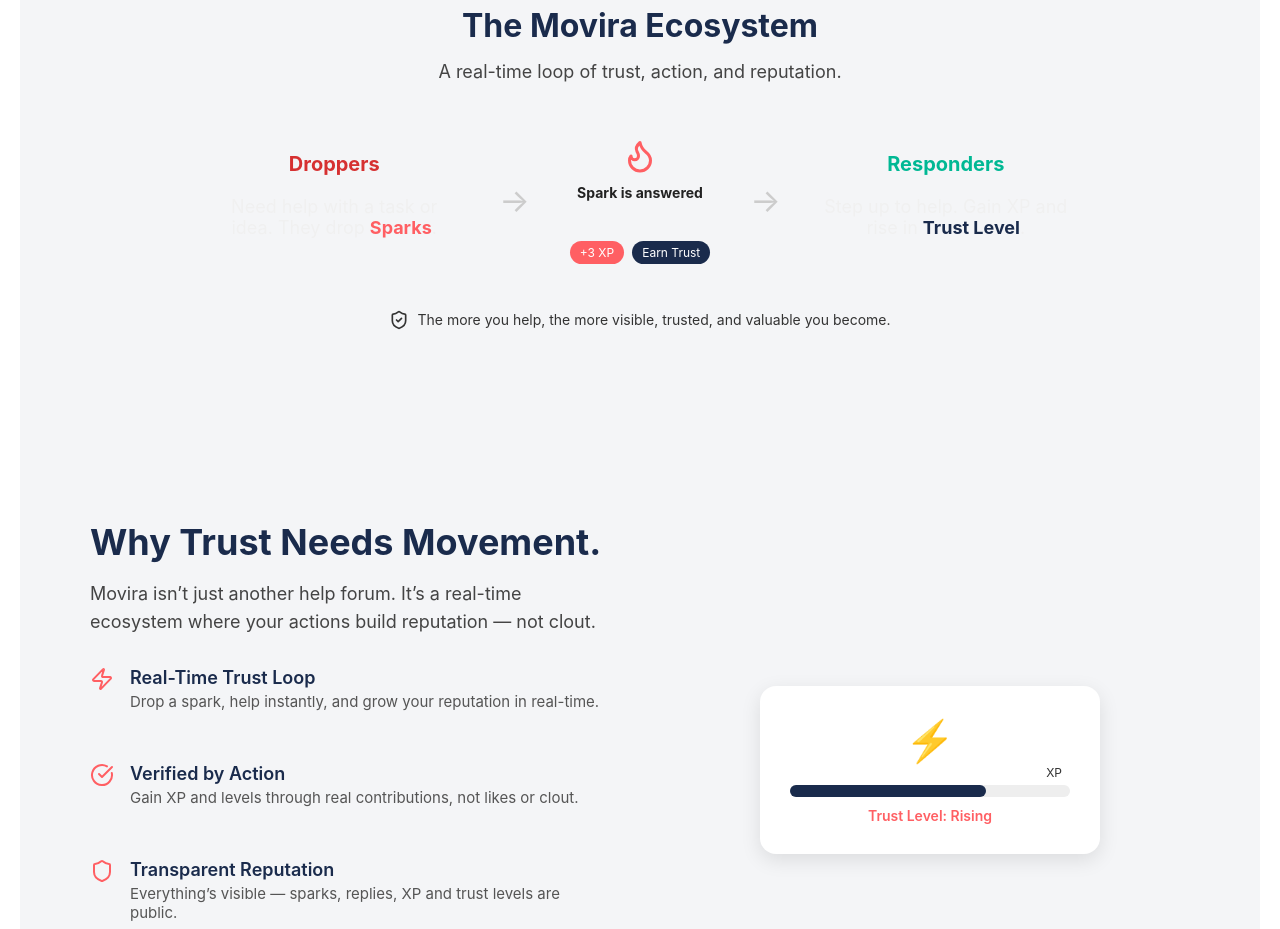
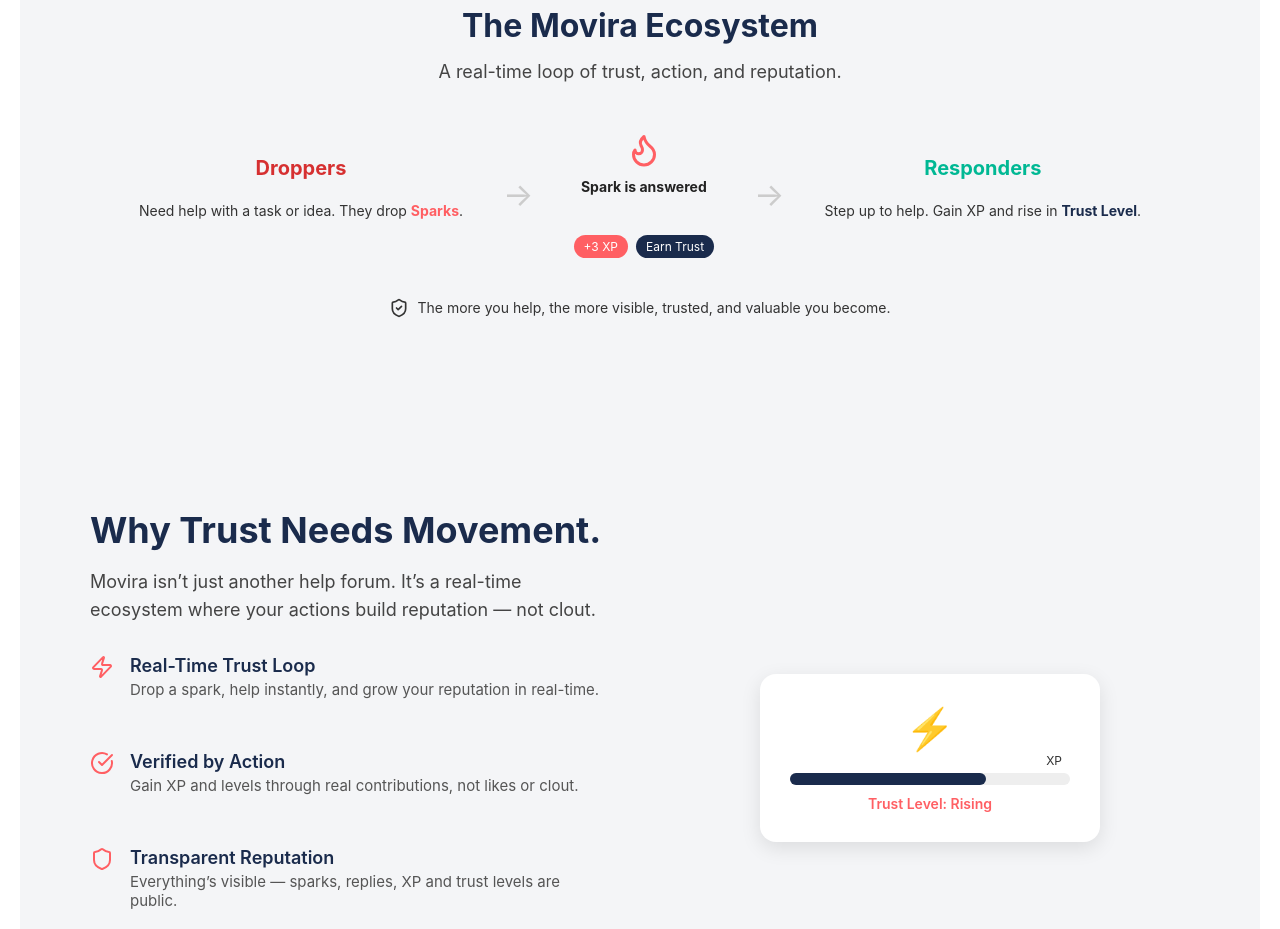
Before and after one commit to ptengelmann/Movira, a React (Vite) app in the folder client/: page / in a window 1280 px wide. Shown: the part 1340-2269 px from the top of the page. Built offline with nearby package versions, Linux system fonts and the light colour scheme.

Commit message:
I have fixed a few text that were quite faded in the spark, ecosystem section and my replies section

```diff
--- a/client/src/components/home/EcosystemOverview.module.css
+++ b/client/src/components/home/EcosystemOverview.module.css
@@ -25,10 +25,11 @@
     gap: 40px;
   }
 
-  .role {
-    max-width: 250px;
+  .role p {
+    color: #333; /* or try #222 for stronger contrast */
+    font-size: 14px;
+    line-height: 1.5;
   }
-
   .dropperTitle {
     color: #d63031;
     font-weight: bold;
--- a/client/src/components/spark/ReplyForm.jsx
+++ b/client/src/components/spark/ReplyForm.jsx
@@ -30,7 +30,13 @@
     }
   }
 
-  if (!user) return <p style={{ fontSize: '14px' }}>Login to reply to this Spark.</p>
+  if (!user) {
+    return (
+      <p style={{ fontSize: '14px', color: '#333', marginTop: '12px' }}>
+        Login to reply to this Spark.
+      </p>
+    )
+  }
 
   return (
     <form className={styles.replyForm} onSubmit={handleSubmit}>
--- a/client/src/pages/MyRepliesPage.jsx
+++ b/client/src/pages/MyRepliesPage.jsx
@@ -37,7 +37,9 @@
     <div className={dashboardStyles.wrapper}>
       <div className={dashboardStyles.card}>
         <h1>Your Replies</h1>
-        <p>These are Sparks you've replied to.</p>
+        <p style={{ color: '#333', fontSize: '16px' }}>
+          These are Sparks you've replied to.
+        </p>
 
         {repliedSparks.length > 0 ? (
           <ul className={replyStyles.replyList}>
@@ -57,7 +59,9 @@
             ))}
           </ul>
         ) : (
-          <p>You haven’t replied to any Sparks yet.</p>
+          <p style={{ color: '#555', fontSize: '15px', marginTop: '20px' }}>
+            You haven’t replied to any Sparks yet.
+          </p>
         )}
 
         <Link to="/explore" className={replyStyles.backLink}>
```
